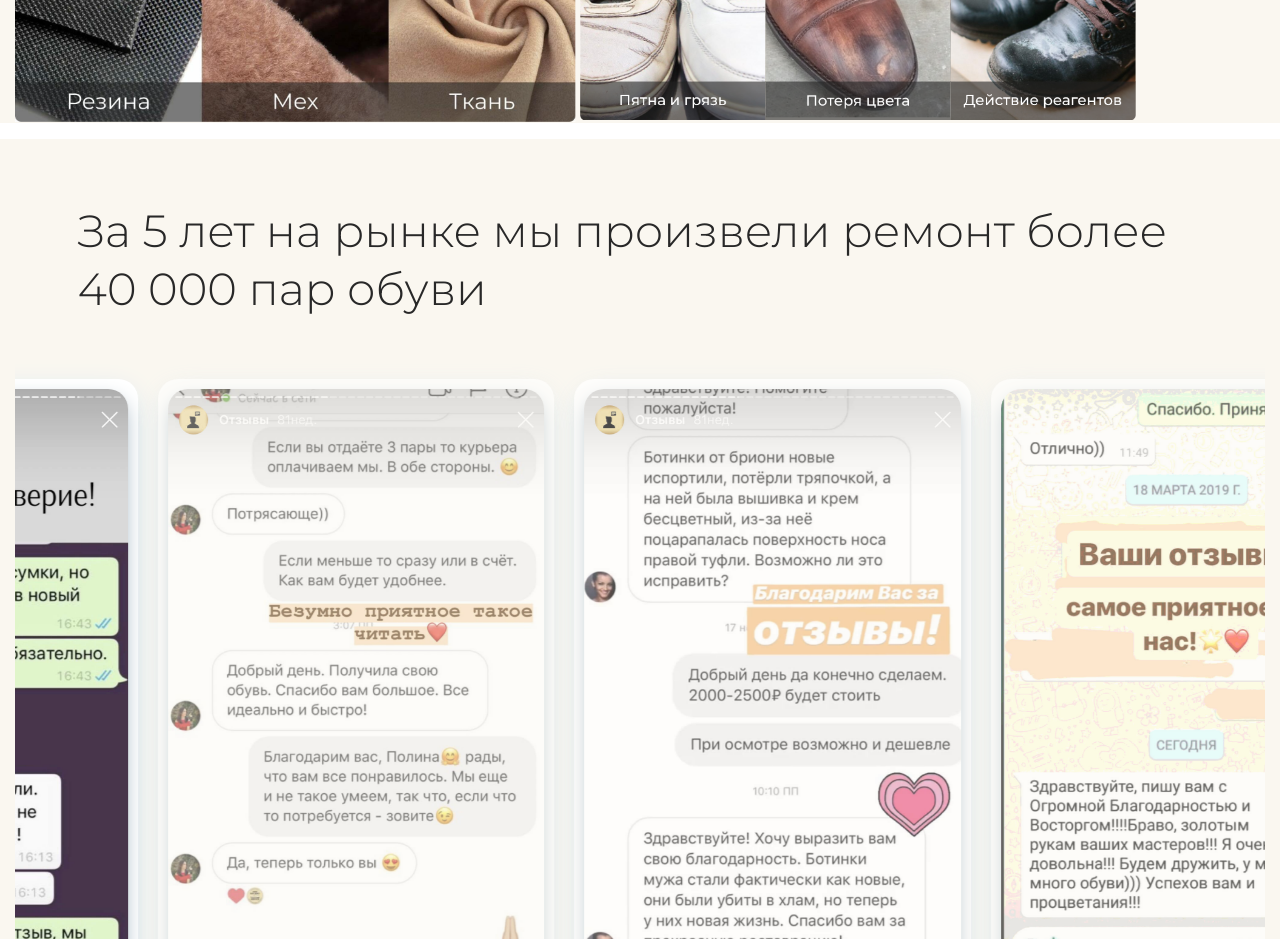
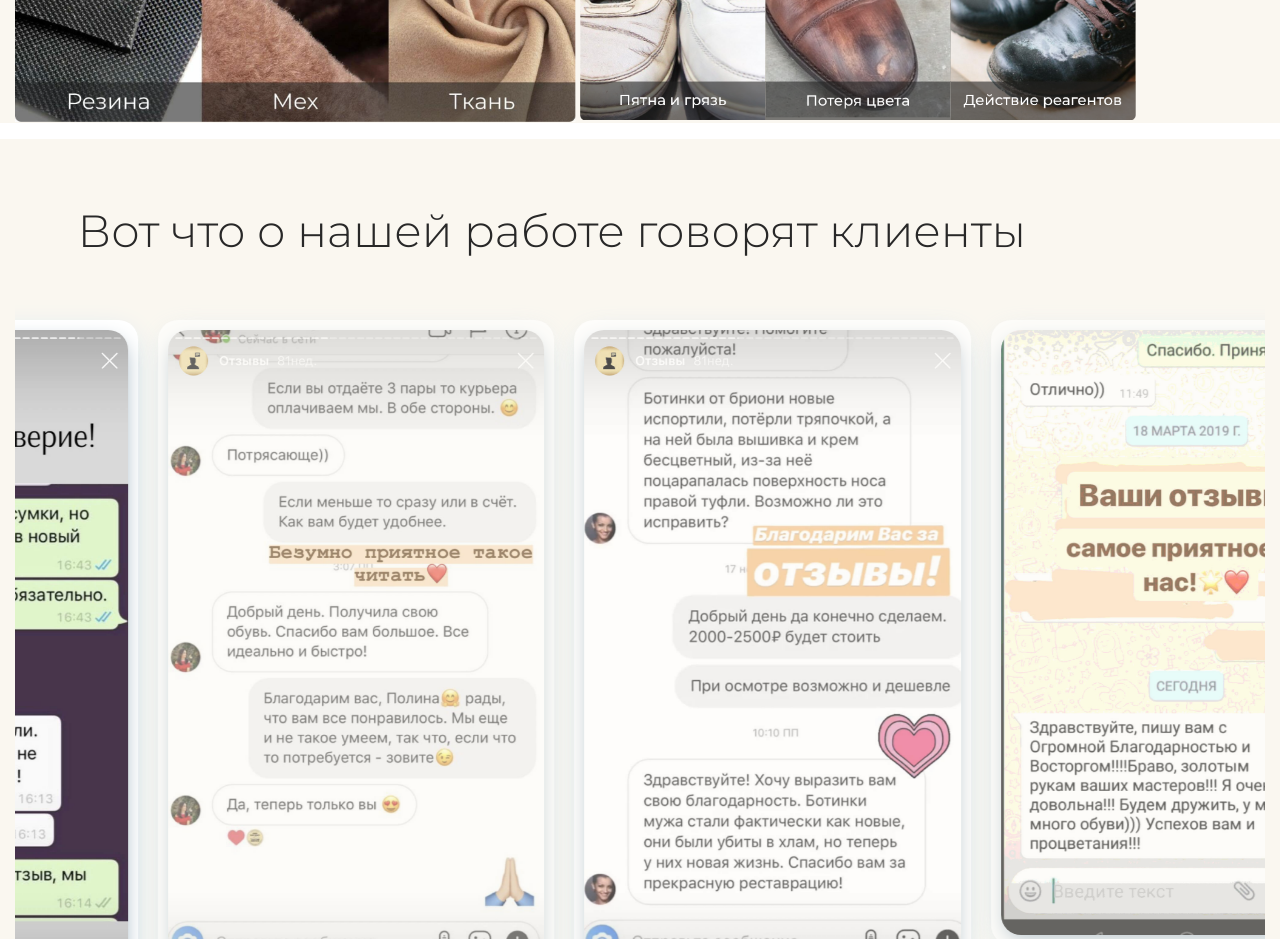
Before and after one commit to Mirakuru9799/bootblack, a website built with Parcel: page src/index.html in a window 1280 px wide. Shown: the part 4500-5439 px from the top of the page. Built offline with nearby package versions, Linux system fonts and the light colour scheme.

Commit message:
change h2

```diff
--- a/src/partials/reviews.html
+++ b/src/partials/reviews.html
@@ -1,7 +1,7 @@
 <div class="reviews">
     <div class="container">
 
-        <h2>За 5 лет на рынке мы произвели ремонт более 40 000 пар обуви</h2>
+        <h2>Вот что о нашей работе говорят клиенты</h2>
 
         <div class="reviews-testimonials">
             <div class="owl-carousel owl-reviews owl-theme">
```
